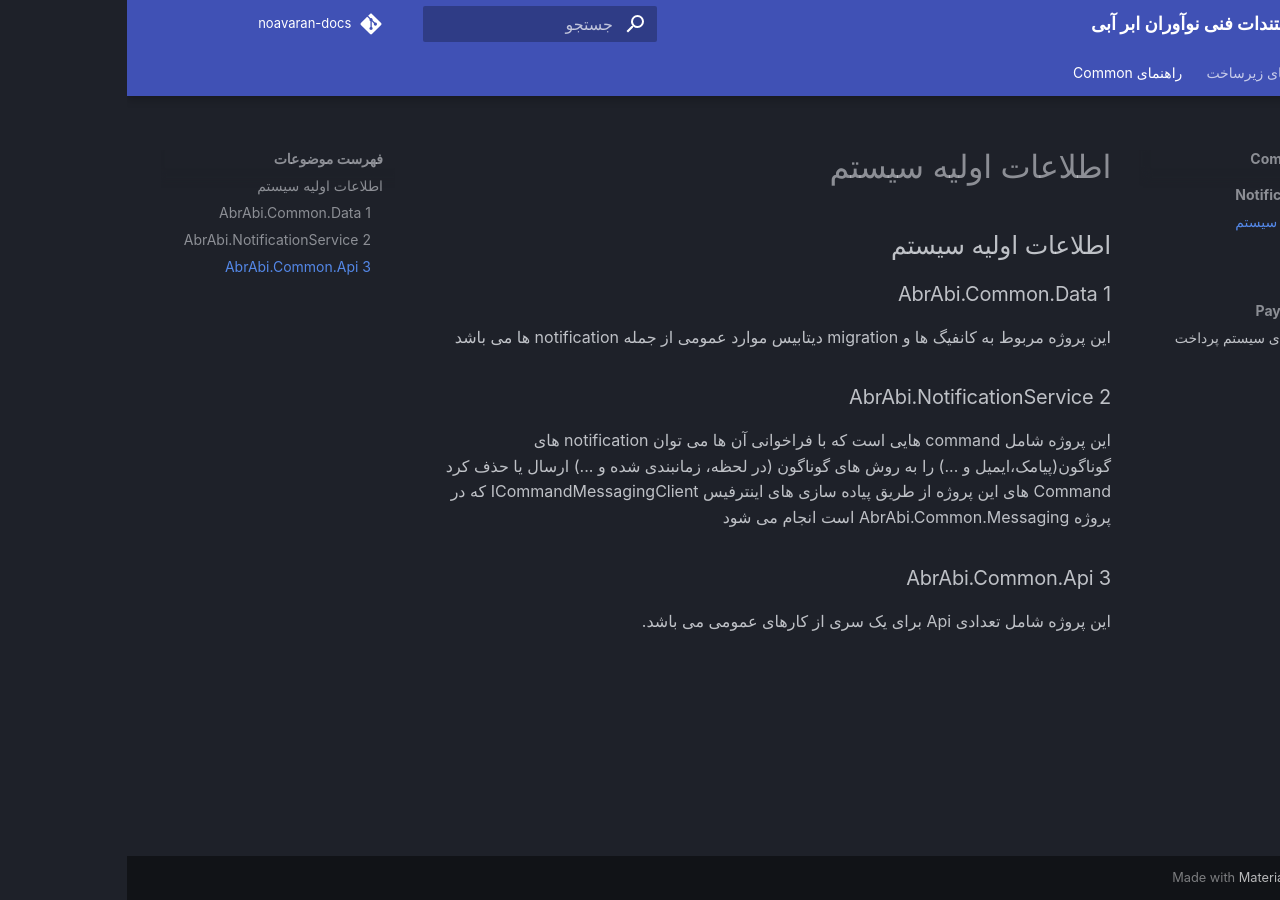
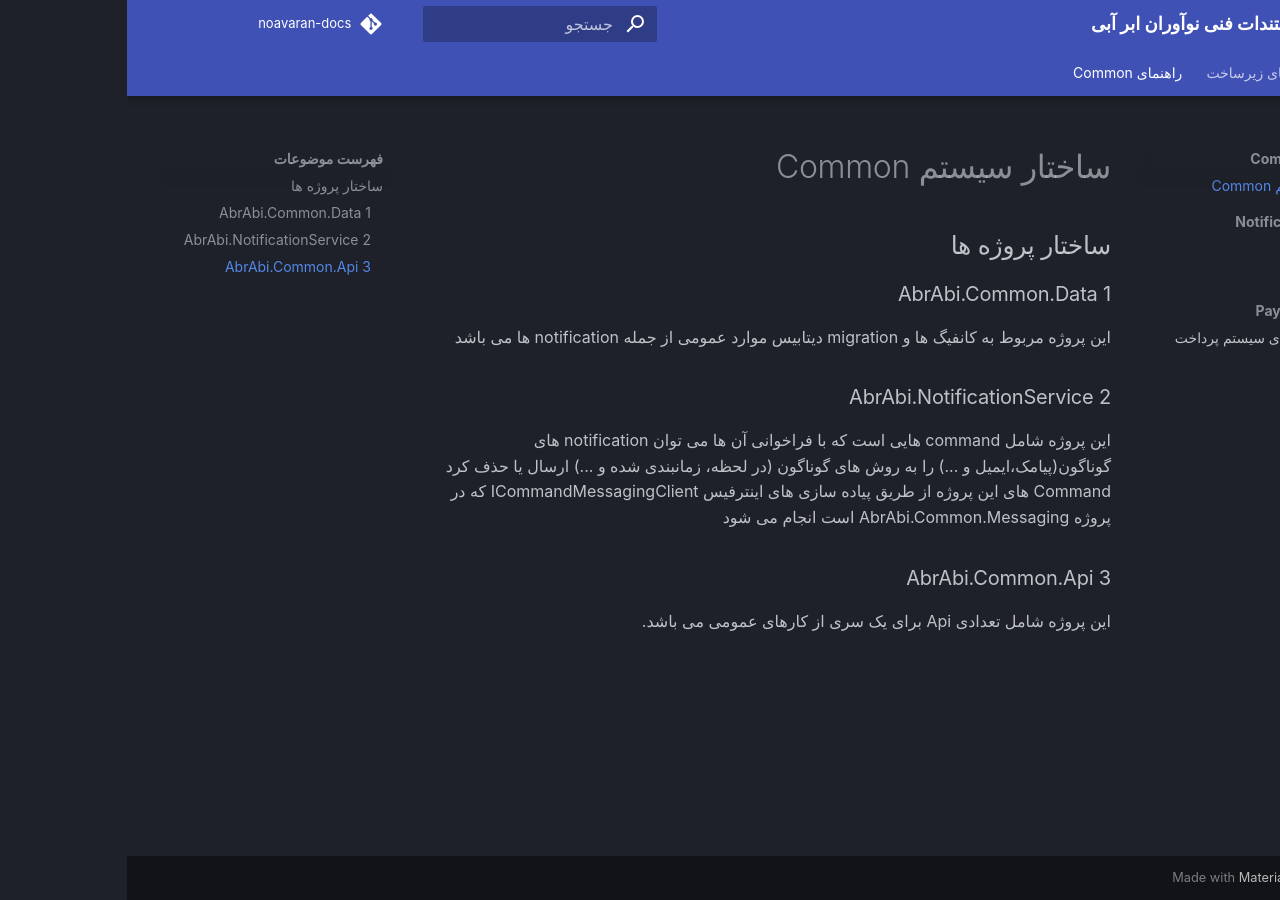
Before and after one commit to blue-innovators/noavaran-docs, an MkDocs documentation site: the page built from docs/common-index.md, in a window 1280 px wide. Built offline with MkDocs 1.6.1 and Material for MkDocs 9.7.7, drawn with Linux system fonts in a browser that asks for light colours; some web fonts are replaced; comment, search, counter and statistics services are not loaded.

Commit message:
change structure of common

```diff
--- a/docs/notification/index.md
+++ b/docs/common-index.md
@@ -1,10 +1,12 @@
-# اطلاعات اولیه سیستم
+# ساختار سیستم Common
 
-## اطلاعات اولیه سیستم
+## ساختار پروژه ها
 ### 1 AbrAbi.Common.Data
 این پروژه مربوط به کانفیگ ها و migration  دیتابیس موارد عمومی از جمله notification ها می باشد
+
 ### 2 AbrAbi.NotificationService
 این پروژه شامل command هایی است که با فراخوانی آن ها می توان notification  های گوناگون(پیامک،ایمیل و ...) را به روش های گوناگون (در لحظه، زمانبندی شده و ...) ارسال یا حذف کرد
 Command های این پروژه از طریق پیاده سازی های اینترفیس  ICommandMessagingClient  که در پروژه AbrAbi.Common.Messaging است انجام می شود
+
 ### 3 AbrAbi.Common.Api
 این پروژه شامل تعدادی Api برای یک سری از کارهای عمومی می باشد.
--- a/mkdocs.yml
+++ b/mkdocs.yml
@@ -13,12 +13,12 @@
     - infrastructure/setup-linux-server.md
     - infrastructure/setup-apps.md
   - راهنمای Common:
+    - common-index.md
     - سیستم Notification:
-      - notification/index.md
       - notification/notification-commands.md
       - notification/notification-apis.md
     - سیستم Payment:
-      - payment/commands/payment-commands.md
+      - payment/payment-commands.md
 
 theme:
   name: material
```
Also changed, not shown: docs/payment/payment-commands.md (renamed from docs/payment/commands/payment-commands.md).
